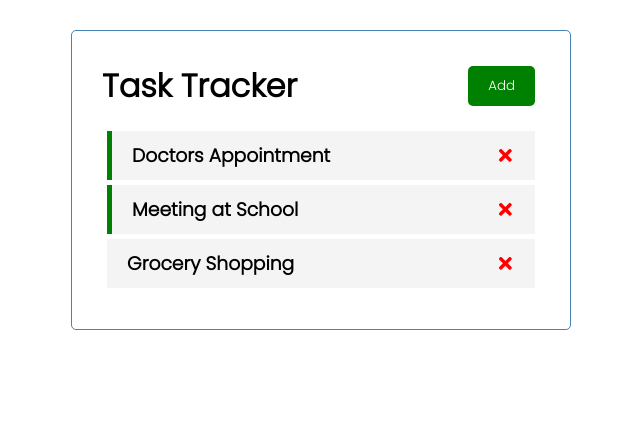
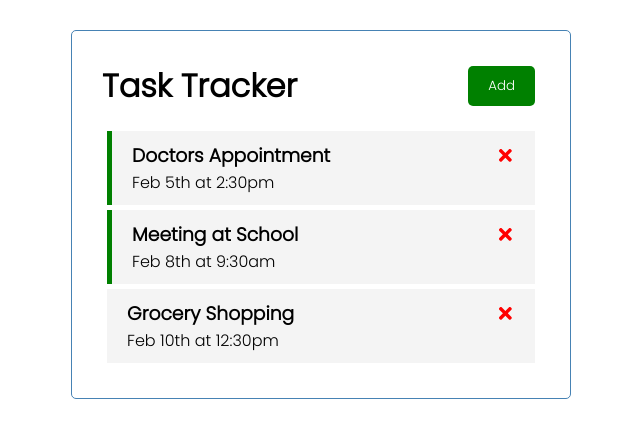
Before and after one commit to cwarim-A/TASKTRACKER, a React (Create React App) app: page / in a window 1280 px wide. Shown: the top 438 px of the page, without its empty margins (319-959 px from the left). Built offline with nearby package versions, Linux system fonts and the light colour scheme; data requests are answered from the project's data file.

Commit message:
New Update

```diff
--- a/src/AddTask.js
+++ b/src/AddTask.js
@@ -2,7 +2,7 @@ import React, { useState } from "react"
 
 const AddTask = ({onAdd}) => {
     const [text,setText] = useState("")
-    const [date,setDate] = useState("")
+    const [day,setDay] = useState("")
     const [time,setTime]= useState("")
     const [reminder,setReminder] = useState(false)
     const onSubmit=(e)=>{
@@ -13,11 +13,11 @@ const AddTask = ({onAdd}) => {
             return
         }
 
-        onAdd({text,date,time,reminder})
+        onAdd({text,day,time,reminder})
 
 
         setText("")
-        setDate("")
+        setDay("")
         setTime("")
         setReminder(false)
     }
@@ -31,7 +31,7 @@ const AddTask = ({onAdd}) => {
         </div>
         <div className='form-control'>
             <label>Date</label>
-            <input type="date" placeholder='Add Day ' value={date} onChange={(e)=> setDate(e.target.value)}/>
+            <input type="date" placeholder='Add Day ' value={day} onChange={(e)=> setDay(e.target.value)}/>
         </div>
         <div className='form-control'>
             <label> Time</label>
--- a/src/App.js
+++ b/src/App.js
@@ -13,21 +13,21 @@ function App() {
 
       "id": 1,
       "text": "Doctors Appointment",
-      "date": "25/11/1538",
+      "day": "25/11/1538",
       "time":"2:30pm",
       "reminder": true
     },
     {
       "id": 2,
       "text": "Meeting at School",
-      "date": "4/25/1998",
+      "day": "4/25/1998",
       "time":"9:30pm",
       "reminder": true
     },
     {
       "id": 3,
       "text": "Grocery Shopping",
-      "date": "5/25/1995",
+      "day": "5/25/1995",
       "time":"12:30pm",
       "reminder": false
     }
--- a/src/Task.js
+++ b/src/Task.js
@@ -5,7 +5,7 @@ const Task = ({task,onDelete,onToggle}) => {
   return (
     <div className={`task ${task.reminder ? "reminder": ""}`} onDoubleClick={()=>onToggle(task.id)}>
       <h3>{task.text} <FaTimes style={{color:"red",cursor:"pointer"}} onClick={()=>onDelete(task.id)}/></h3>
-      <p>{task.date}</p>
+      <p>{task.day}</p>
       <p>{task.time}</p>
     </div>
   )
```
